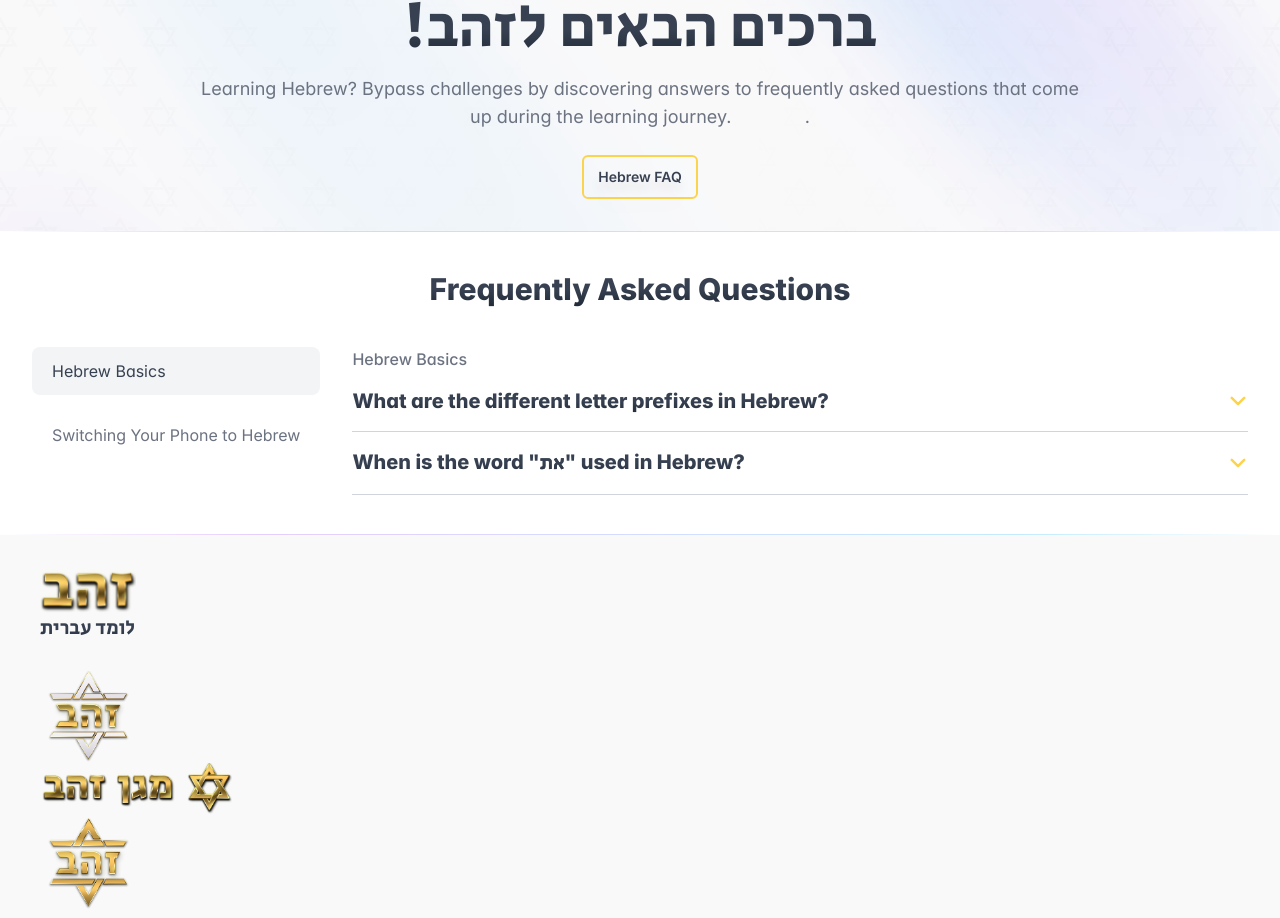
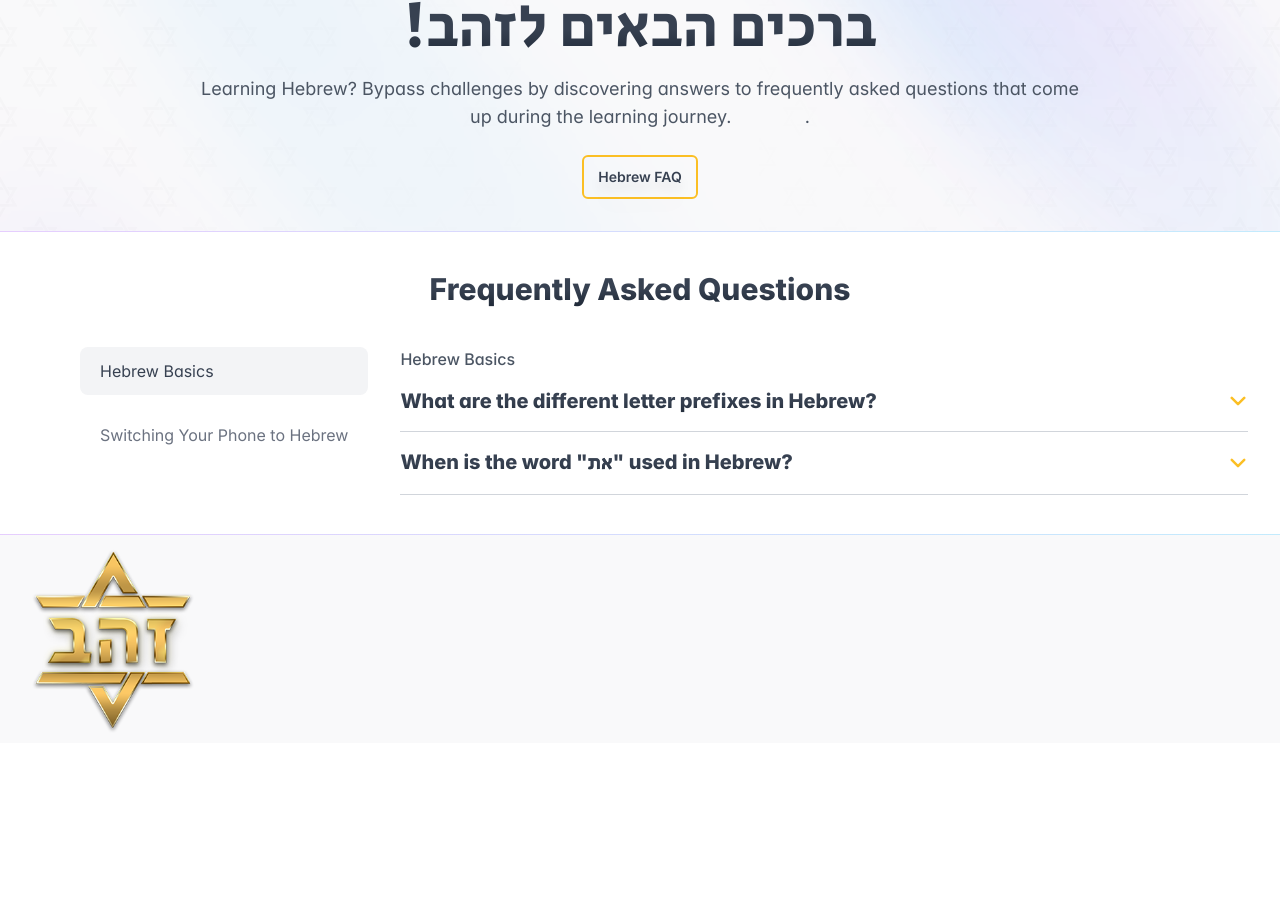
Before and after one commit to davebb16/zehav, a React (Vite) app: page / in a window 1280 px wide. Shown: the part 362-1280 px from the top of the page. After the commit the page ends 1105 px from the top, so only its background shows below. Built offline with nearby package versions, Linux system fonts and the light colour scheme.

Commit message:
friday push, mainly text formatting stuff

```diff
--- a/src/components/Accordian.tsx
+++ b/src/components/Accordian.tsx
@@ -14,7 +14,7 @@ const Accordian: React.FC<Props> = ({ header, content}) => {
     <div className='flex flex-col border-b border-background-border flex-1'>
       <button className='py-inner-spacing flex-1 flex items-center justify-between text-left' onClick={() => setOpen(!open)}><Typography variant='heading4'>{header}</Typography>
         {/* TODO: //! figure out how to import icons correctly */}
-        <svg xmlns="http://www.w3.org/2000/svg" fill="none" viewBox="0 0 24 24" strokeWidth={1.5} stroke="currentColor" className={clsx(open && "rotate-180", "size-5 stroke-[3px] transition-all stroke-accent")}>
+        <svg xmlns="http://www.w3.org/2000/svg" fill="none" viewBox="0 0 24 24" strokeWidth={1.5} stroke="currentColor" className={clsx(open && "rotate-180", "size-5 stroke-[3px] transition-all stroke-accent shrink-0")}>
           <path strokeLinecap="round" strokeLinejoin="round" d="m19.5 8.25-7.5 7.5-7.5-7.5" />
         </svg>
       </button>
--- a/src/components/Footer.tsx
+++ b/src/components/Footer.tsx
@@ -1,29 +1,13 @@
-import { Link } from '@tanstack/react-router'
 import Wrapper from './Wrapper'
-import logo from '../assets/img/logo2.png'
-import headerlogo from '../assets/img/header-logo.png'
 import headerlogov2 from '../assets/img/header-logo-v2.png'
-import og from '../assets/img/logo.png'
-
-
-import Typography from './Typography'
 
 
 export default function Footer() {
   return (
-    <header className="p-2 gap-2 flex">
+    <header className="py-2 gap-2 flex">
       <Wrapper>
-        <div className='py-6'>
-          <img src={logo} className='w-24' alt='זהב' />
-
-
-          <Typography variant='heading4' fontWeight='normal' className='font-secular text-foreground'>לומד עברית</Typography>
-      </div>
-      <img src={headerlogo} className='w-24' alt='זהב' />
-
-          <img src={og} className='w-48' alt='זהב' />
-          <img src={headerlogov2} className='w-24' alt='זהב' />
-
+        {/* the -margin (🤮) is to make the logo line up with the wrapper. It's needed because of the glow on the logo */}
+          <img src={headerlogov2} className='w-48 -ml-4' alt='זהב' />
       </Wrapper>
     </header>
   )
--- a/src/components/Header.tsx
+++ b/src/components/Header.tsx
@@ -10,7 +10,7 @@ export default function Header() {
   const currentTheme = document.documentElement.classList
 
   return (
-    <header className="border-b sticky top-0 z-10 backdrop-blur bg-gradient-to-l from-purple-600/90 to-violet-500/90 border-violet-400">
+    <header className="border-b sticky top-0 z-10 backdrop-blur bg-gradient-to-l shadow-md from-purple-600/90 to-violet-500/90 border-violet-400">
 
 
       <Wrapper as='nav' className='flex justify-between py-1'>
--- a/src/components/Typography.tsx
+++ b/src/components/Typography.tsx
@@ -118,7 +118,7 @@ const sizeMap = {
   '3xl': 'text-2xl sm:text-3xl 2xl:text-4xl',
   '4xl': 'text-3xl sm:text-4xl xl:text-5xl',
   '5xl': 'text-5xl 2xl:text-6xl 2xl:leading-tight',
-  '6xl': 'text-6xl 2xl:text-7xl 2xl:leading-tight',
+  '6xl': 'text-5xl sm:text-6xl 2xl:text-7xl 2xl:leading-tight',
 
 }
 
@@ -161,11 +161,11 @@ const createVariantData = ({
       defaultAs: 'h6',
     },
     body1: {
-      className: `${sizeMap[size ?? 'base']} ${fontWeightMap[fontWeight ?? 'normal']} ${colorMap[color ?? 'foregroundDimmed2']}`,
+      className: `${sizeMap[size ?? 'base']} ${fontWeightMap[fontWeight ?? 'normal']} ${colorMap[color ?? 'foregroundDimmed1']}`,
       defaultAs: 'p',
     },
     body2: {
-      className: `${sizeMap[size ?? 'lg']} ${fontWeightMap[fontWeight ?? 'normal']} ${colorMap[color ?? 'foregroundDimmed2']}`,
+      className: `${sizeMap[size ?? 'lg']} ${fontWeightMap[fontWeight ?? 'normal']} ${colorMap[color ?? 'foregroundDimmed1']}`,
       defaultAs: 'p',
     },
     caption: {
--- /dev/null
+++ b/src/components/text-formatting/Bold.tsx
@@ -0,0 +1,11 @@
+import Typography from '../Typography';
+
+type props = {
+  children: React.ReactNode;
+}
+
+const Bold: React.FC<props> = ({ children }) => {
+  return <Typography fontWeight='bold' color='foreground' as='span'>{children}</Typography>;
+}
+
+export default Bold;
--- a/src/input.css
+++ b/src/input.css
@@ -10,6 +10,7 @@
     /* Tailwind colors in rgb, so we have access to opacity. The vars allow us to see what tw color we are using by the var name */
 
     --amber-300: 252, 211, 77;
+    --amber-400: 251, 191, 36;
     --yellow-600: #ca8a04;
 
 
@@ -30,7 +31,7 @@
 
 
     /* Defining vars that will adjust on light/dark as needed */
-    --accent: var(--amber-300);
+    --accent: var(--amber-400);
     --primary-foreground: var(--white);
     --background: var(--white);
     --background-dimmed1: var(--gray-100);
@@ -57,13 +58,18 @@
     --accentBorderGradient: linear-gradient(
       to right,
       transparent 0%,
-      theme('colors.purple.400/40%') 20%,
-      theme('colors.sky.400/30%') 80%,
+      theme('colors.purple.400/40%') 0%,
+      theme('colors.sky.400/30%') 100%,
       transparent 100%
     );
+    --textGap: 2rem;
+
+
+
   }
 
   .dark {
+    --accent: var(--amber-300);
     --primary-foreground: var(--white);
     --background: var(--gray-900);
     --background-dimmed1: var(--gray-800);
@@ -92,6 +98,29 @@
 
 
   }
+}
+
+ol {
+  @apply list-decimal ml-5 flex flex-col gap-text-gap;
+}
+
+ul {
+  @apply list-disc ml-5 flex flex-col gap-text-gap;
+}
+
+li {
+  @apply ml-4 pl-3;
+}
+
+
+@media (min-width: 640px) {
+  --accentBorderGradient: linear-gradient(
+  to right,
+  transparent 0%,
+  theme('colors.purple.400/40%') 20%,
+  theme('colors.sky.400/30%') 80%,
+  transparent 100%
+);
 }
 
 html {
--- a/src/output.css
+++ b/src/output.css
@@ -449,6 +449,7 @@ video {
 :root {
   /* Tailwind colors in rgb, so we have access to opacity. The vars allow us to see what tw color we are using by the var name */
   --amber-300: 252, 211, 77;
+  --amber-400: 251, 191, 36;
   --yellow-600: #ca8a04;
   --white: 255, 255, 255;
   --black: 0, 0, 0;
@@ -463,7 +464,7 @@ video {
   --gray-800: 31, 41, 55;
   --gray-900: 17, 24, 39;
   /* Defining vars that will adjust on light/dark as needed */
-  --accent: var(--amber-300);
+  --accent: var(--amber-400);
   --primary-foreground: var(--white);
   --background: var(--white);
   --background-dimmed1: var(--gray-100);
@@ -489,13 +490,15 @@ video {
   --accentBorderGradient: linear-gradient(
       to right,
       transparent 0%,
-      rgb(192 132 252 / 40%) 20%,
-      rgb(56 189 248 / 30%) 80%,
+      rgb(192 132 252 / 40%) 0%,
+      rgb(56 189 248 / 30%) 100%,
       transparent 100%
     );
+  --textGap: 2rem;
 }
 
 .dark {
+  --accent: var(--amber-300);
   --primary-foreground: var(--white);
   --background: var(--gray-900);
   --background-dimmed1: var(--gray-800);
@@ -667,6 +670,10 @@ video {
   margin-bottom: auto;
 }
 
+.-ml-4 {
+  margin-left: -1rem;
+}
+
 .flex {
   display: flex;
 }
@@ -693,14 +700,6 @@ video {
   min-height: 100vh;
 }
 
-.w-20 {
-  width: 5rem;
-}
-
-.w-24 {
-  width: 6rem;
-}
-
 .w-48 {
   width: 12rem;
 }
@@ -723,6 +722,10 @@ video {
 
 .flex-1 {
   flex: 1 1 0%;
+}
+
+.shrink-0 {
+  flex-shrink: 0;
 }
 
 .rotate-180 {
@@ -750,10 +753,6 @@ video {
   justify-content: space-between;
 }
 
-.gap-10 {
-  gap: 2.5rem;
-}
-
 .gap-2 {
   gap: 0.5rem;
 }
@@ -762,28 +761,24 @@ video {
   gap: 1rem;
 }
 
+.gap-6 {
+  gap: 1.5rem;
+}
+
 .gap-8 {
   gap: 2rem;
 }
 
+.gap-\[calc\(var\(--spacing\)\*1\.25\)\] {
+  gap: calc(var(--spacing) * 1.25);
+}
+
 .gap-spacing {
   gap: var(--spacing);
 }
 
-.gap-6 {
-  gap: 1.5rem;
-}
-
-.gap-\[calc\(var\(--spacing\)\*2\)\] {
-  gap: calc(var(--spacing) * 2);
-}
-
-.gap-\[calc\(var\(--spacing\)\*1\.5\)\] {
-  gap: calc(var(--spacing) * 1.5);
-}
-
-.gap-\[calc\(var\(--spacing\)\*1\.25\)\] {
-  gap: calc(var(--spacing) * 1.25);
+.gap-text-gap {
+  gap: var(--textGap);
 }
 
 .rounded-lg {
@@ -804,10 +799,6 @@ video {
 
 .border-b {
   border-bottom-width: 1px;
-}
-
-.border-t {
-  border-top-width: 1px;
 }
 
 .border-accent {
@@ -833,23 +824,6 @@ video {
 .bg-background-dimmed1 {
   --tw-bg-opacity: 1;
   background-color: rgb(var(--background-dimmed1) , var(--tw-bg-opacity) );
-}
-
-.bg-red-500 {
-  --tw-bg-opacity: 1;
-  background-color: rgb(239 68 68 / var(--tw-bg-opacity));
-}
-
-.bg-background-dimmed1\/80 {
-  background-color: rgb(var(--background-dimmed1) , 0.8 );
-}
-
-.bg-background-dimmed1\/40 {
-  background-color: rgb(var(--background-dimmed1) , 0.4 );
-}
-
-.bg-background-dimmed1\/60 {
-  background-color: rgb(var(--background-dimmed1) , 0.6 );
 }
 
 .bg-background-dimmed1\/50 {
@@ -925,36 +899,8 @@ video {
   stroke-width: 3px;
 }
 
-.p-2 {
-  padding: 0.5rem;
-}
-
-.p-4 {
-  padding: 1rem;
-}
-
-.p-10 {
-  padding: 2.5rem;
-}
-
-.p-8 {
-  padding: 2rem;
-}
-
 .p-6 {
   padding: 1.5rem;
-}
-
-.p-\[calc\(var\(--spacing\)\*2\)\] {
-  padding: calc(var(--spacing) * 2);
-}
-
-.p-\[calc\(var\(--spacing\)\*1\.5\)\] {
-  padding: calc(var(--spacing) * 1.5);
-}
-
-.p-\[calc\(var\(--spacing\)\*1\.25\)\] {
-  padding: calc(var(--spacing) * 1.25);
 }
 
 .px-3\.5 {
@@ -977,6 +923,11 @@ video {
   padding-bottom: 0.25rem;
 }
 
+.py-2 {
+  padding-top: 0.5rem;
+  padding-bottom: 0.5rem;
+}
+
 .py-2\.5 {
   padding-top: 0.625rem;
   padding-bottom: 0.625rem;
@@ -987,9 +938,9 @@ video {
   padding-bottom: 0.75rem;
 }
 
-.py-6 {
-  padding-top: 1.5rem;
-  padding-bottom: 1.5rem;
+.py-\[calc\(var\(--spacing\)\*1\.25\)\] {
+  padding-top: calc(var(--spacing) * 1.25);
+  padding-bottom: calc(var(--spacing) * 1.25);
 }
 
 .py-inner-spacing {
@@ -1002,11 +953,6 @@ video {
   padding-bottom: var(--spacing);
 }
 
-.py-\[calc\(var\(--spacing\)\*1\.25\)\] {
-  padding-top: calc(var(--spacing) * 1.25);
-  padding-bottom: calc(var(--spacing) * 1.25);
-}
-
 .pb-5 {
   padding-bottom: 1.25rem;
 }
@@ -1038,11 +984,6 @@ video {
   line-height: 1;
 }
 
-.text-6xl {
-  font-size: 3.75rem;
-  line-height: 1;
-}
-
 .text-base {
   font-size: 1rem;
   line-height: 1.5rem;
@@ -1154,6 +1095,12 @@ video {
 
 .opacity-50 {
   opacity: 0.5;
+}
+
+.shadow-md {
+  --tw-shadow: 0 4px 6px -1px rgb(0 0 0 / 0.1), 0 2px 4px -2px rgb(0 0 0 / 0.1);
+  --tw-shadow-colored: 0 4px 6px -1px var(--tw-shadow-color), 0 2px 4px -2px var(--tw-shadow-color);
+  box-shadow: var(--tw-ring-offset-shadow, 0 0 #0000), var(--tw-ring-shadow, 0 0 #0000), var(--tw-shadow);
 }
 
 .shadow-sm {
@@ -1190,6 +1137,37 @@ video {
 /* Run this line to switch themes */
 
 /* document.documentElement.classList.toggle('dark') */
+
+ol {
+  margin-left: 1.25rem;
+  display: flex;
+  list-style-type: decimal;
+  flex-direction: column;
+  gap: var(--textGap);
+}
+
+ul {
+  margin-left: 1.25rem;
+  display: flex;
+  list-style-type: disc;
+  flex-direction: column;
+  gap: var(--textGap);
+}
+
+li {
+  margin-left: 1rem;
+  padding-left: 0.75rem;
+}
+
+@media (min-width: 640px) {
+  --accentBorderGradient: linear-gradient(
+  to right,
+  transparent 0%,
+  rgb(192 132 252 / 40%) 20%,
+  rgb(56 189 248 / 30%) 80%,
+  transparent 100%
+);
+}
 
 html {
   font-feature-settings: 'cv11';
@@ -1586,6 +1564,11 @@ html {
     font-size: 2.25rem;
     line-height: 2.5rem;
   }
+
+  .sm\:text-6xl {
+    font-size: 3.75rem;
+    line-height: 1;
+  }
 }
 
 @media (min-width: 768px) {
@@ -1607,10 +1590,6 @@ html {
 
   .md\:p-spacing {
     padding: var(--spacing);
-  }
-
-  .md\:opacity-80 {
-    opacity: 0.8;
   }
 
   .md\:opacity-100 {
--- a/src/pages/FAQContent.tsx
+++ b/src/pages/FAQContent.tsx
@@ -1,3 +1,4 @@
+import Bold from '../components/text-formatting/Bold'
 import Typography from '../components/Typography'
 
 
@@ -27,27 +28,32 @@ export const faqContent = {
         </>
       ),
       answer: (
-        <div className='flex flex-col gap-4'>
+        <div className='flex flex-col gap-text-gap'>
           <Typography>
             In Hebrew, the word "את" (et) is used as a direct object marker. It precedes a definite direct object in a sentence, which usually means the object is a specific person, place, or thing. Here are some guidelines for when to use "את":
           </Typography>
-          <Typography>
-            <ol><li>Before Definite Nouns: Use "את" before a noun that has the definite article "ה" (ha-), which corresponds to "the" in English.</li></ol>
+          <ol>
+
+          <Typography as='li'>
+            <Bold>Before Definite Nouns:</Bold> Use "את" before a noun that has the definite article "ה" (ha-), which corresponds to "the" in English.
+            <ul><li>Example: אני רואה את הספר (Ani ro'eh et ha-sefer) – "I see the book."</li></ul>
           </Typography>
-          <Typography><li>Example: אני רואה את הספר (Ani ro'eh et ha-sefer) – "I see the book."
-            Before Proper Nouns: Use "את" before proper nouns, like names of people or places.</li>
+          <Typography as='li'>
+            <Bold>Before Proper Nouns:</Bold> Use "את" before proper nouns, like names of people or places.
+            Example: אני פוגש את דויד (Ani pogesh et David) – "I meet David."
           </Typography>
 
-          <Typography>Example: אני פוגש את דויד (Ani pogesh et David) – "I meet David."
-          Before Pronouns: Use "את" before pronouns that serve as the direct object.</Typography>
+          <Typography as='li'>
+          <Bold>Before Pronouns:</Bold> Use "את" before pronouns that serve as the direct object. Example: אני אוהב אותך (Ani ohev otcha) – "I love you."</Typography>
+          </ol>
 
-          <Typography>Example: אני אוהב אותך (Ani ohev otcha) – "I love you."
-          When Not to Use "את":</Typography>
+          <Typography>
+          <Bold>When Not to Use "את":</Bold></Typography>
 
-          <Typography>With Indefinite Nouns: If the direct object is indefinite (doesn't have "the"), don't use "את".</Typography>
+          <Typography><Bold>With Indefinite Nouns:</Bold> If the direct object is indefinite (doesn't have "the"), don't use "את".</Typography>
 
           <Typography>Example: אני קורא ספר (Ani kore sefer) – "I am reading a book."
-          Before a Verb: Never use "את" before a verb, as it is strictly for marking the direct object.</Typography>
+          <Bold>Before a Verb:</Bold> Never use "את" before a verb, as it is strictly for marking the direct object.</Typography>
 
           <Typography>Understanding when to use "את" is key to proper Hebrew syntax, as it helps clarify the structure of a sentence.
           </Typography>
@@ -57,11 +63,22 @@ export const faqContent = {
   ],
   'Switching Your Phone to Hebrew': [
     {
-      question: "Phoneonone",
+      question: "How do dates and times work in Hebrew?",
       answer: (
         <div className='flex flex-col gap-2'>
           <Typography>
-            Phone
+            Coming soon...
+          </Typography>
+
+        </div>
+      ),
+    },
+    {
+      question: "What are some words that I need to know?",
+      answer: (
+        <div className='flex flex-col gap-2'>
+          <Typography>
+            Coming soon...
           </Typography>
 
         </div>
--- a/tailwind.config.js
+++ b/tailwind.config.js
@@ -54,6 +54,7 @@ module.exports = {
       spacing: {
         'spacing': 'var(--spacing)',
         'inner-spacing': 'var(--inner-spacing)',
+        'text-gap': 'var(--textGap)',
       },
       maxWidth: {
         '8xl': '88rem',
```
Also changed, not shown: 1 other file (tests, documents, lock files or other folders).
